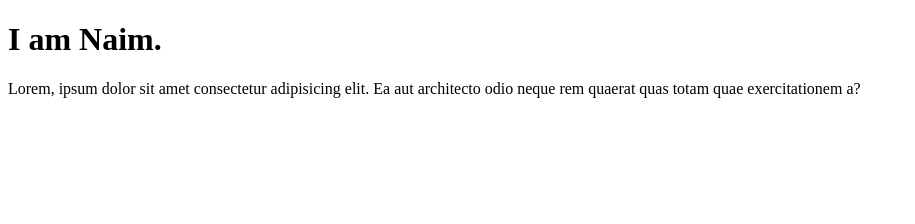
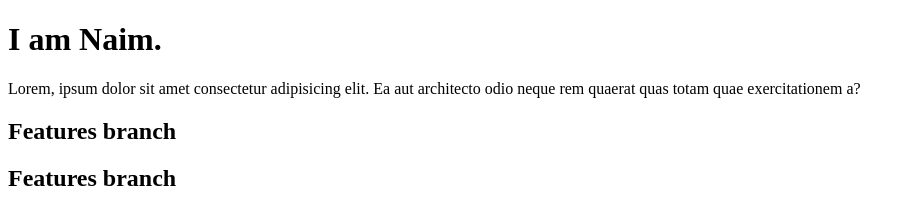
Before and after one commit to MohammadNaimKhan24/developer-repository, a plain HTML site: page index.html in a window 1280 px wide. Shown: the whole page, without its empty margins (0-915 px from the left). Drawn offline with Linux system fonts and the light colour scheme.

Commit message:
my commit

```diff
--- a/index.html
+++ b/index.html
@@ -12,6 +12,8 @@
     <h1>I am Naim.</h1>
     <p>Lorem, ipsum dolor sit amet consectetur adipisicing elit. Ea aut architecto odio neque rem quaerat quas totam quae exercitationem a?
     </p>
+    <h2>Features branch</h2>
+    <h2>Features branch</h2>
 </body>
 
 </html>
```
